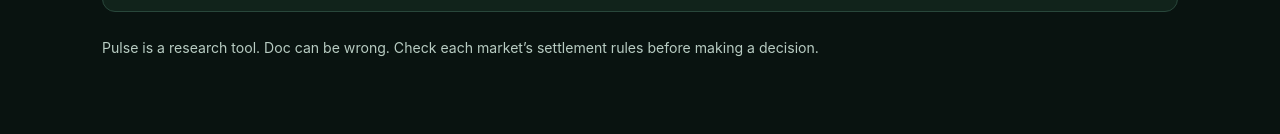
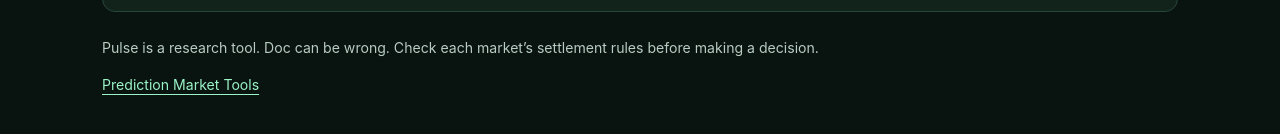
Before and after one commit to Lebronfah/btc-signal-dashboard, a plain HTML site: page index.html in a window 1280 px wide. Shown: the part 2133-2267 px from the top of the page. Drawn offline with Linux system fonts and the light colour scheme.

Commit message:
Add Prediction Market Tools link to the Pulse footer

```diff
--- a/index.html
+++ b/index.html
@@ -55,4 +55,4 @@ footer {font-size:.88rem;margin-top:25px}
     </article><article class="vip-card classroom-lesson" id="pulse-tools">
       <img src="doc-tools.png" width="1672" height="941" loading="lazy" alt="Doc presents a clock and chart from his demonstration desk">
       <div><h2>What Pulse adds</h2><blockquote>“I watch which way the odds are moving. If the move is small or the latest quotes disagree, I’ll tell you I don’t have a strong read.”</blockquote><p>Pulse brings the spot chart, round countdown, and Polymarket quotes into one view. The experimental comparison uses those quotes as an input during the final five minutes of supported rounds. The difference shows the Pulse score minus the market score in percentage points.</p><p>A model score is an experimental estimate. Doc’s assessment may be incorrect, and an agreement between the readings can still be wrong. Compare them with the round rules and the freshness of the data.</p></div>
-    </article></section><footer><p>Pulse is a research tool. Doc can be wrong. Check each market’s settlement rules before making a decision.</p></footer></main></body></html>
+    </article></section><footer><p>Pulse is a research tool. Doc can be wrong. Check each market’s settlement rules before making a decision.</p><p><a href="https://www.predictionmarket.tools/" rel="nofollow">Prediction Market Tools</a></p></footer></main></body></html>
```
